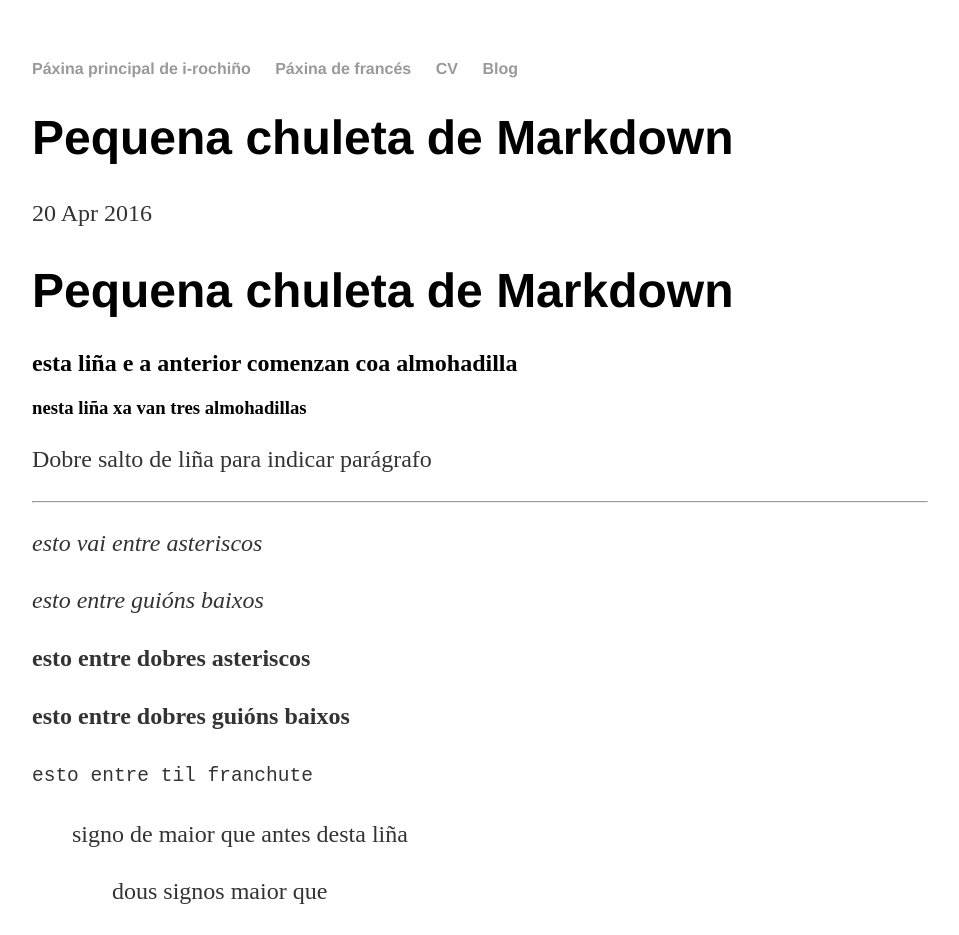
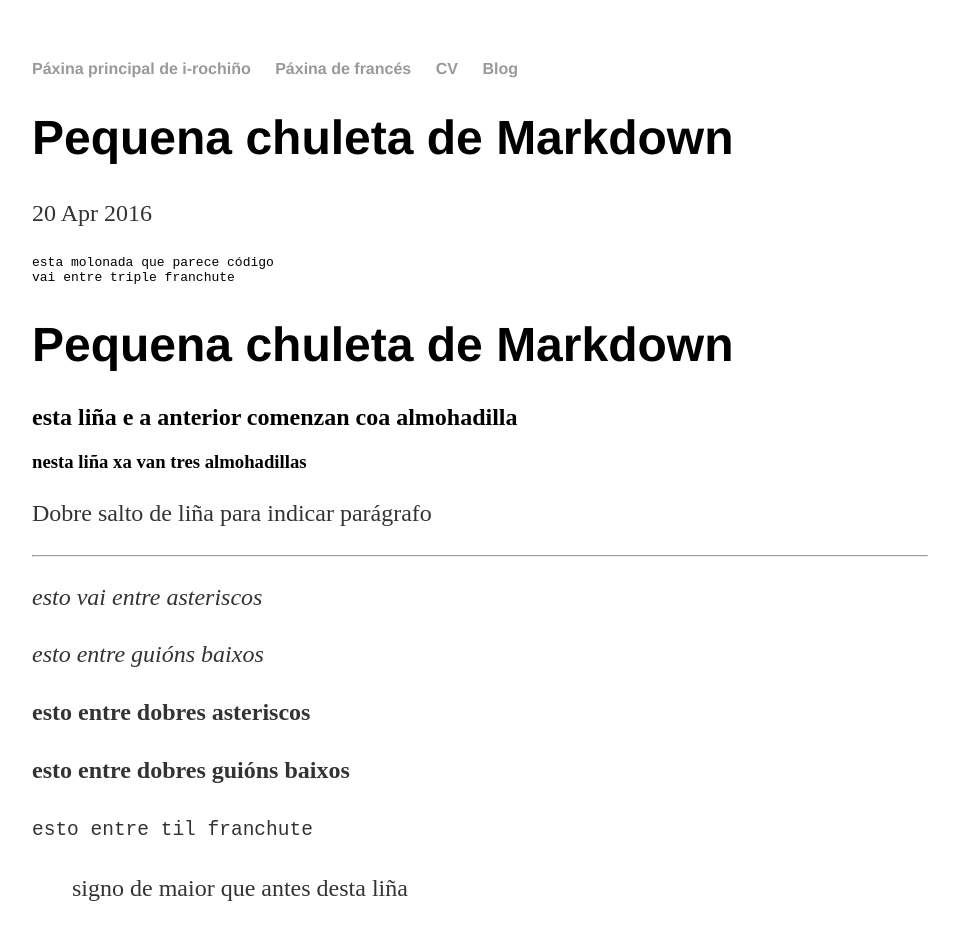
Before and after one commit to irocho/irocho.github.io, a Jekyll site: the page built from _posts/2016-04-20-chuleta.md, in a window 1280 px wide. Shown: the top 935 px of the page, without its empty margins (160-1119 px from the left). Built offline with Jekyll 4.4.1, drawn with Linux system fonts in a browser that asks for light colours.

Commit message:
Update 2016-04-20-chuleta.md

````diff
--- a/_posts/2016-04-20-chuleta.md
+++ b/_posts/2016-04-20-chuleta.md
@@ -3,6 +3,10 @@
 title: "Pequena chuleta de Markdown"
 date: 2016-04-20
 ---
+```
+esta molonada que parece código
+vai entre triple franchute
+```
 
 # Pequena chuleta de Markdown
 
````
